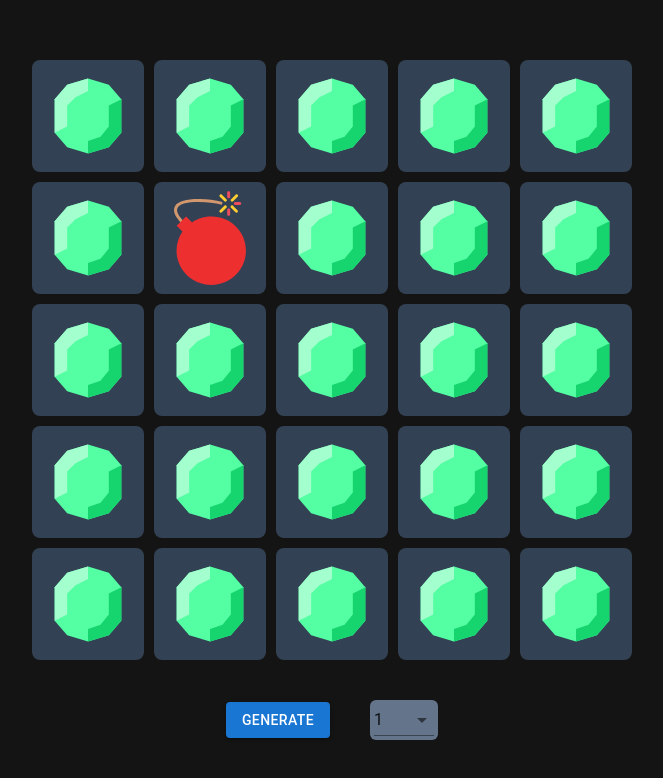
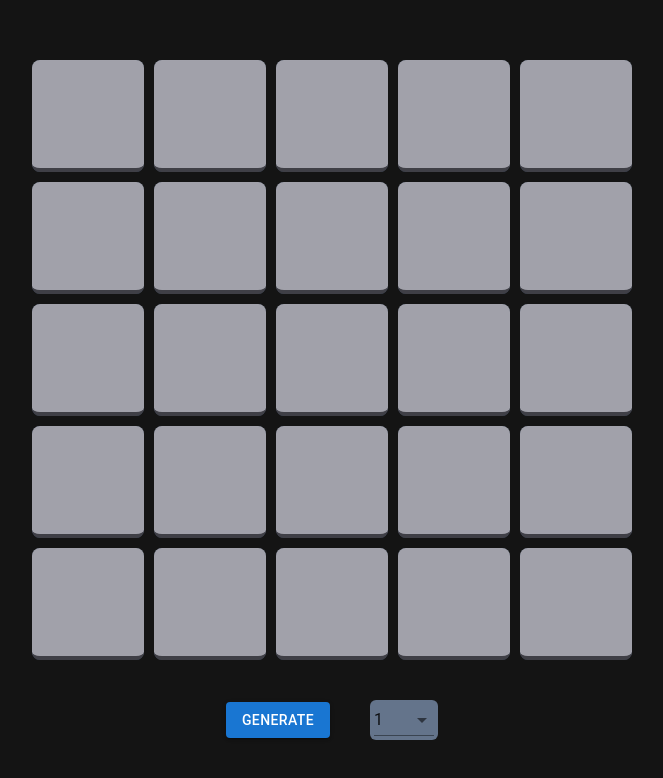
Before and after one commit to PrathameshSonje/Bussino, a Next.js app: page /mines in a window 1280 px wide. Shown: the top 778 px of the page, without its empty margins (308-971 px from the left). Built offline with nearby package versions, Linux system fonts and the light colour scheme.

Commit message:
implemented basic functionality to mines

```diff
--- a/src/app/mines/page.tsx
+++ b/src/app/mines/page.tsx
@@ -19,7 +19,7 @@ const mines = () => {
 
     const handleMineClick = (index: number) => {
         if(distinctNumbers.includes(index)) {
-            alert('mine is clicked')
+            alert("mine is clicked");
         }
     }
 
--- a/src/components/MinesUI/Diamond.tsx
+++ b/src/components/MinesUI/Diamond.tsx
@@ -1,4 +1,6 @@
 import Image from "next/image";
+import { useState } from "react";
+import Blocks from "./Blocks";
 
 interface DiamondProps {
     index: number;
@@ -7,11 +9,15 @@ interface DiamondProps {
 
 const Diamond = ({ index, onClick }: DiamondProps) => {
 
+    const [State, setState] = useState(false);
+
     const handleClick = () => {
+        setState(true);
         onClick(index);
     };
 
-    return <div className="bg-slate-700 h-28 w-28 rounded-lg flex items-center justify-center" onClick={handleClick}>
+    if (State) {
+        return <div className="bg-slate-700 h-28 w-28 rounded-lg flex items-center justify-center">
             <Image
                 src='/Diamond.svg'
                 width={100}
@@ -19,6 +25,12 @@ const Diamond = ({ index, onClick }: DiamondProps) => {
                 alt="Picture of a Diamond"
             />
         </div>
+    } else {
+        return <div className="bg-slate-700 h-28 w-28 rounded-lg flex items-center justify-center" onClick={handleClick}>
+            <Blocks />
+        </div>
+    }
+
 }
 
 export default Diamond;
--- a/src/components/MinesUI/Mine.tsx
+++ b/src/components/MinesUI/Mine.tsx
@@ -1,4 +1,6 @@
 import Image from "next/image";
+import Blocks from "./Blocks";
+import { useState } from "react";
 
 interface MineProps {
     index : number;
@@ -7,18 +9,28 @@ interface MineProps {
 
 const Mine = ({ index, onClick }: MineProps) => {
 
+    const[State, setState] = useState(false);
+
     const handleClick = () => {
+        setState(true);
         onClick(index);
     };
 
-    return <div className="bg-slate-700 h-28 w-28 rounded-lg flex items-center justify-center" onClick={handleClick}>
+    if(State) {
+        return <div className="bg-slate-700 h-28 w-28 rounded-lg flex items-center justify-center">
         <Image
             src='/Mine.svg'
             width={100}
             height={100}
             alt="Picture of a Diamond"
         />
-    </div>
+        </div>
+    } else {
+        return <div className="bg-slate-700 h-28 w-28 rounded-lg flex items-center justify-center" onClick={handleClick}>
+        <Blocks />
+        </div>
+    }
+
 }
 
 export default Mine;
```
Lines whose indentation alone changed are shown as unchanged.
